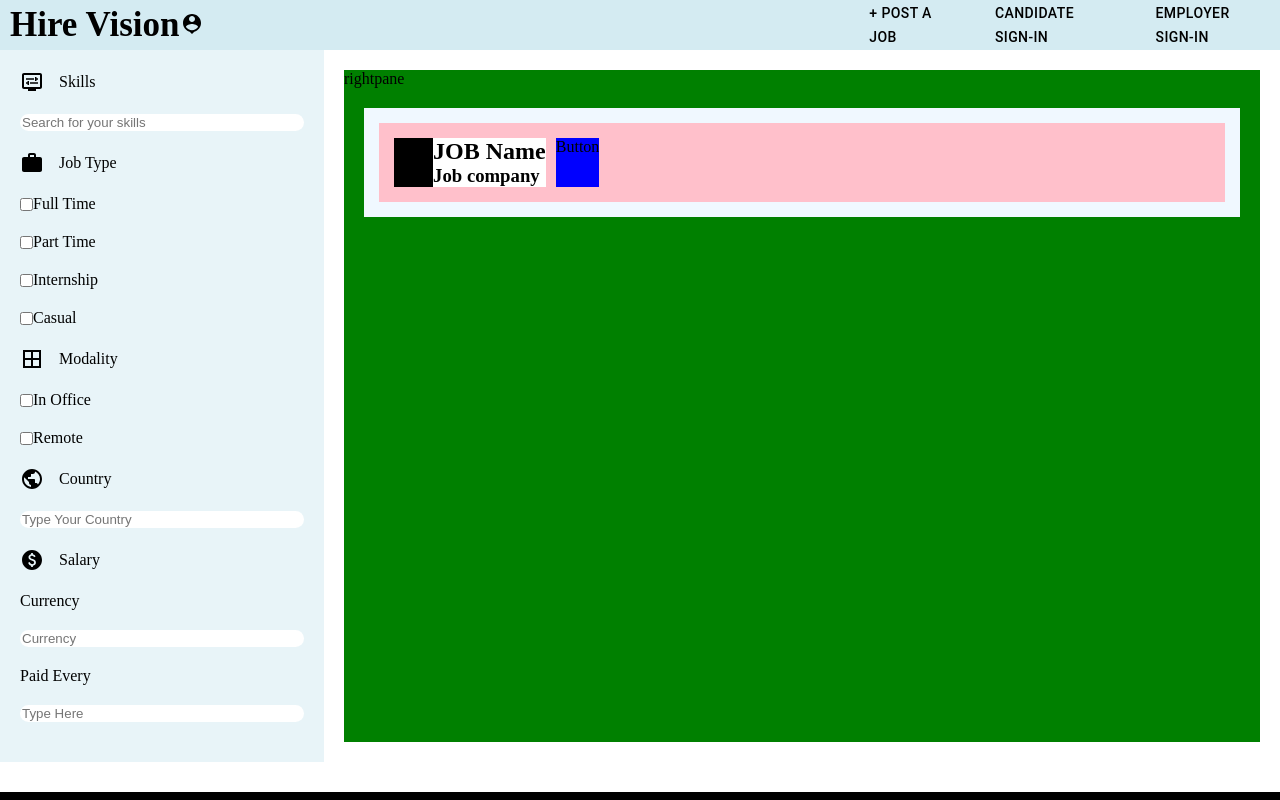
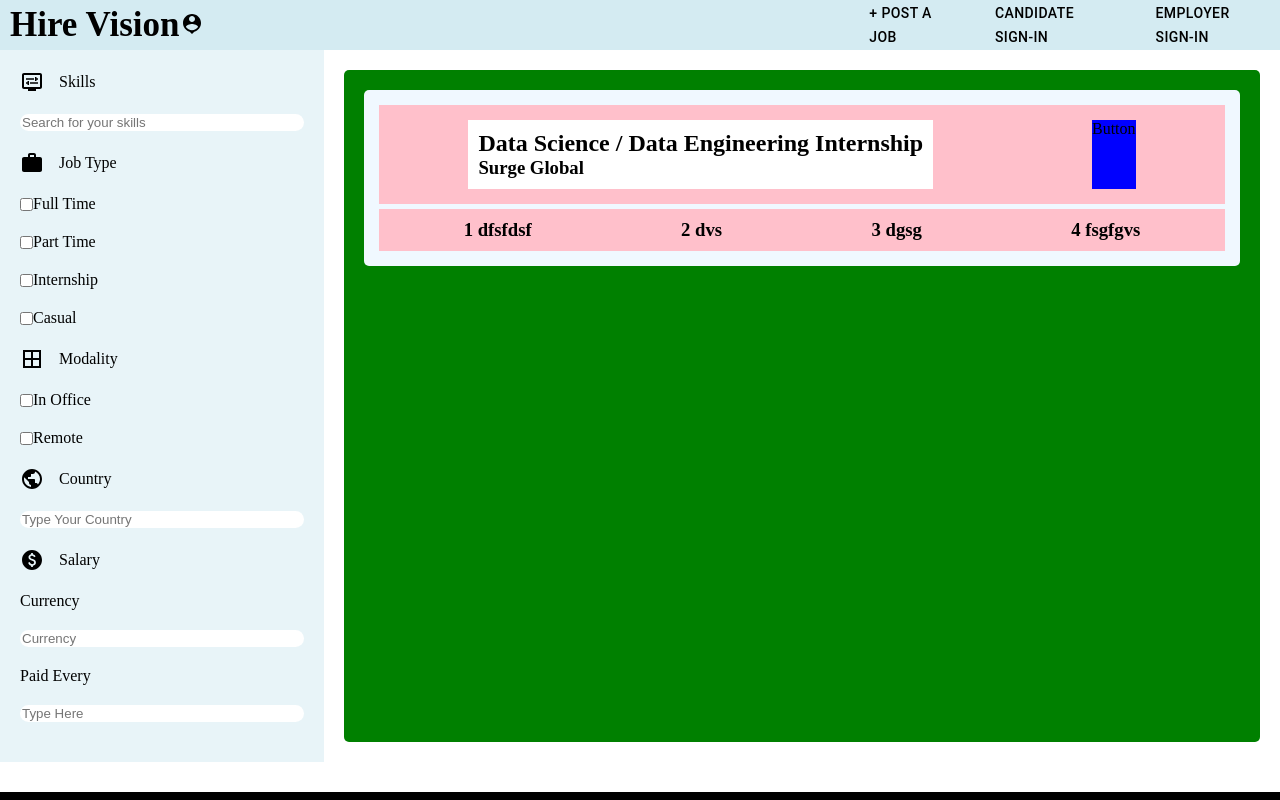
Before and after one commit to dilauow/loopsSDGP, a React (Create React App) app in the folder frontend/: page / in a window 1280 px wide. Shown: the top 800 px of the page. Built offline with nearby package versions, Linux system fonts and the light colour scheme.

Commit message:
slight change

```diff
--- a/frontend/src/components/Rightpane/rightpane.css
+++ b/frontend/src/components/Rightpane/rightpane.css
@@ -2,6 +2,7 @@
   margin: 20px;
   background-color: green;
   flex: 8;
+  border-radius: 5px;
 }
 
 .job-card-container {
@@ -10,19 +11,30 @@
   padding: 10px;
   display: flex;
   flex-direction: column;
+  border-radius: 5px;
 }
 
-.job-card {
+.job-card-first-row {
   background: pink;
   margin: 5px;
   padding: 10px;
   display: flex;
+  justify-content: space-around;
+}
+
+.job-card-second-row {
+  background: pink;
+  margin: 5px;
+  padding: 10px;
+  display: flex;
+  justify-content: space-around;
 }
 
 .job-card-first-col {
   background: blue;
   margin: 5px;
   display: flex;
+  border-radius: 15px;
 }
 
 .job-card-second-col {
@@ -36,4 +48,5 @@
 
 .job-card-title-company-name {
   background: white;
+  padding: 10px;
 }
--- a/frontend/src/components/Rightpane/rightpane.js
+++ b/frontend/src/components/Rightpane/rightpane.js
@@ -4,17 +4,24 @@ import "./rightpane.css";
 function Rightpane() {
   return (
     <div className="RightpaneBox">
-      rightpane
       <div className="job-card-container">
         <div className="job-card">
-          <div className="job-card-first-col">
-            <div className="job-card-icon">ICON</div>
-            <div className="job-card-title-company-name">
-              <h2>JOB Name</h2>
-              <h3>Job company</h3>
+          <div className="job-card-first-row">
+            <div className="job-card-first-col">
+              {/* <div className="job-card-icon">ICON</div> */}
+              <div className="job-card-title-company-name">
+                <h2>Data Science / Data Engineering Internship</h2>
+                <h3>Surge Global</h3>
+              </div>
             </div>
+            <div className="job-card-second-col">Button</div>
           </div>
-          <div className="job-card-second-col">Button</div>
+          <div className="job-card-second-row">
+            <h3>1 dfsfdsf</h3>
+            <h3>2 dvs</h3>
+            <h3>3 dgsg</h3>
+            <h3>4 fsgfgvs</h3>
+          </div>
         </div>
       </div>
     </div>
```
Also changed, not shown: frontend/src/components/Jobcard/Jobcard.css (added), frontend/src/components/Jobcard/Jobcard.js (added).
